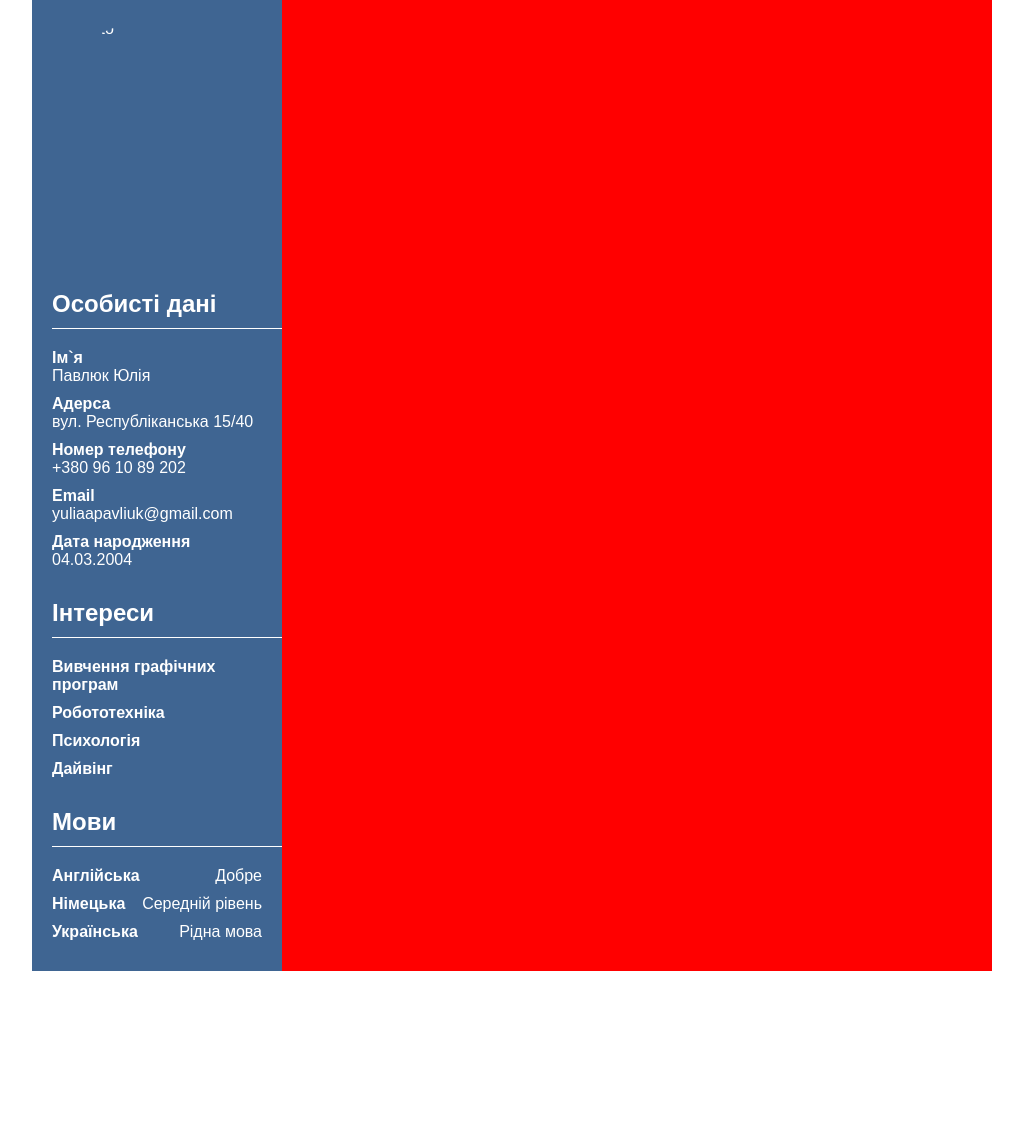
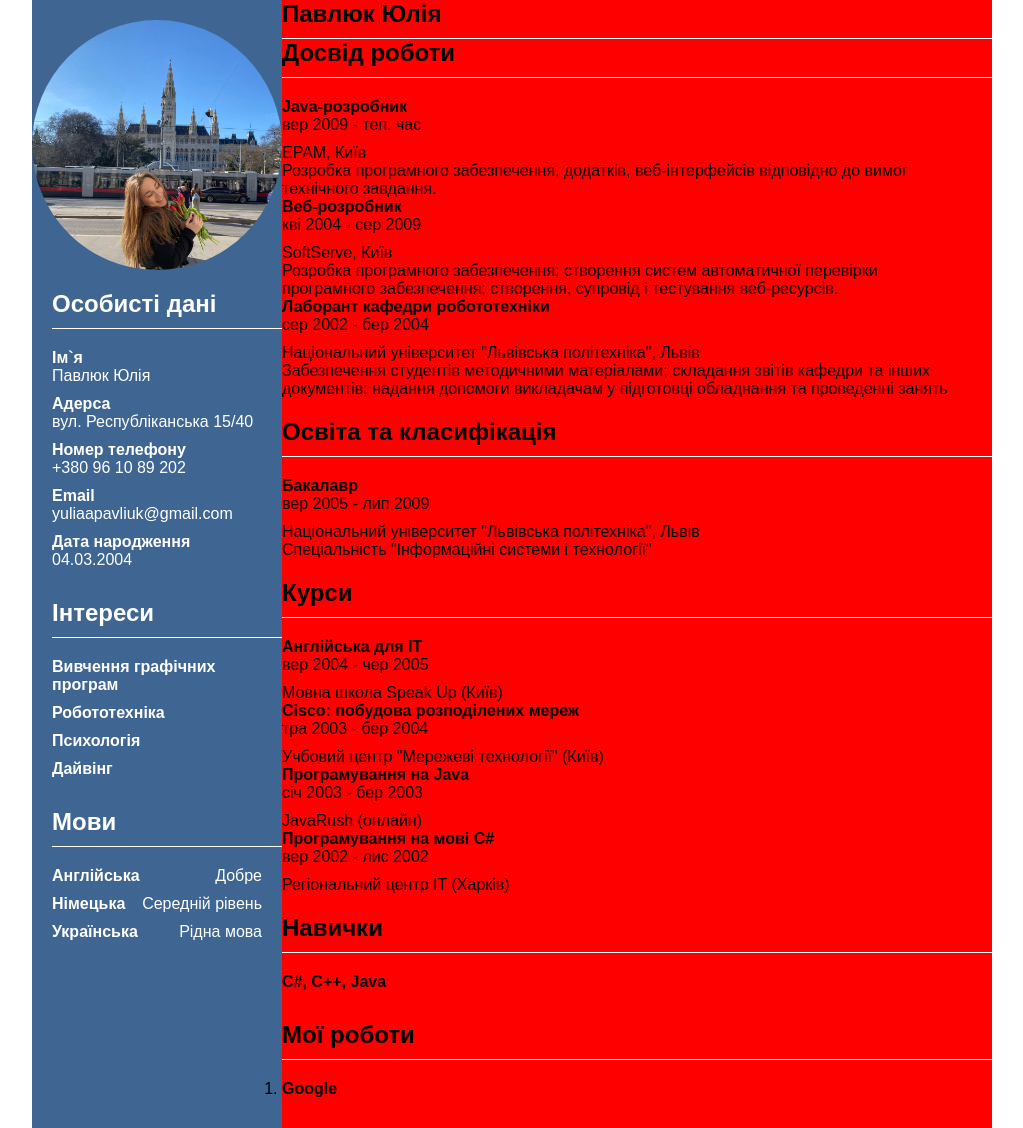
Before and after one commit to Yulia040304/Yulia040304.github.io, a plain HTML site: page index.html in a window 1280 px wide. Shown: the whole page, without its empty margins (128-1151 px from the left). Before the commit the page ends 971 px from the top, so only its background shows below. Drawn offline with Linux system fonts and the light colour scheme.

Commit message:
Add files via upload

```diff
--- a/index.html
+++ b/index.html
@@ -10,7 +10,7 @@
 	<div class="wrapper">
 		<div class="left-side">
 			<div class="photo">
-				<img src="photo.jpg" alt="my photo">
+				<img src="images/photo.jpg" alt="my photo">
 			</div>
 			<div class="left-side-content">
 			<div class="left-side-content-item">
@@ -128,7 +128,165 @@
 		</div>
 	</div>
 		<div class="right-side">
+			<div class="right-side-content">
+				<div class="right-side-content-item">
+					<div class="title">
+				Павлюк Юлія
+			</div>
+				</div>
+			<div class="right-side-content-item">
+				<div class="title font-bold">
+				Досвід роботи
+			</div>
+					<div class="content">
+				<ul>
+					<li>
+						<div class="content-title font-bold">
+							Java-розробник
+						</div>
+						<div class="content-text">
+							вер 2009 - теп. час
+						</div>
+				    </li>
+				    <div class="content-info">
+				    <p>EPAM, Київ</p>
+                    <p>Розробка програмного забезпечення, додатків, веб‑інтерфейсів відповідно до вимог технічного завдання.</p>
+                </div>
+				<li>
+						<div class="content-title font-bold">
+							Веб-розробник
+						</div>
+						<div class="content-text">
+							кві 2004 - сер 2009
+						</div>
+				</li>
+				<div class="content-info">
+				    <p>SoftServe, Київ</p>
+                    <p>Розробка програмного забезпечення; створення систем автоматичної перевірки програмного забезпечення; створення, супровід і тестування веб‑ресурсів.</p>
+                </div>
+				<li>
+						<div class="comtent-title font-bold">
+							Лаборант кафедри робототехніки
+						</div>
+						<div class="content-text">
+							сер 2002 - бер 2004
+						</div>
+					</li>
+				<div class="content-info">
+				    <p>Національний університет "Львівська політехніка", Львів</p>
+                    <p>Забезпечення студентів методичними матеріалами; складання звітів кафедри та інших документів; надання допомоги викладачам у підготовці обладнання та проведенні занять</p>
+                </div>
+				</ul>
+			</div>
+				</div>
 
+					<div class="right-side-content-item">
+				<div class="title font-bold">
+				Освіта та класифікація
+			</div>
+					<div class="content">
+				<ul>
+					<li>
+						<div class="content-title font-bold">
+							Бакалавр
+						</div>
+						<div class="content-text">
+							вер 2005 - лип 2009
+						</div>
+				    </li>
+				   <div class="content-info">
+				    <p>Національний університет "Львівська політехніка", Львів</p>
+                    <p>Спеціальність "Інформаційні системи і технології"</p>
+                </div>
+				</ul>
+			</div>
+				</div>
+
+					<div class="right-side-content-item">
+				<div class="title font-bold">
+				Курси
+			</div>
+					<div class="content">
+				<ul>
+					<li>
+						<div class="content-title font-bold">
+							Англійська для IT
+						</div>
+						<div class="content-text">
+							вер 2004 - чер 2005
+						</div>
+				    </li>
+				     <div class="content-info">
+				    <p>Мовна школа Speak Up (Київ)</p>
+                </div>
+				    <li>
+						<div class="content-title font-bold">
+							Cisco: побудова розподілених мереж
+						</div>
+						<div class="content-text">
+							тра 2003 - бер 2004
+						</div>
+				    </li>
+				      <div class="content-info">
+				    <p>Учбовий центр "Мережеві технології" (Київ)</p>
+                </div>
+				     <li>
+						<div class="content-title font-bold">
+							Програмування на Java
+						</div>
+						<div class="content-text">
+							січ 2003 - бер 2003
+						</div>
+				    </li>
+				      <div class="content-info">
+				    <p>JavaRush (онлайн)</p>
+                </div>
+				      <li>
+						<div class="content-title font-bold">
+							Програмування на мові C#
+						</div>
+						<div class="content-text">
+							вер 2002 - лис 2002
+						</div>
+				    </li>
+				      <div class="content-info">
+				    <p>Регіональний центр IT (Харків)</p>
+                </div>
+				</ul>
+			</div>
+				</div>
+
+				<div class="right-side-content-item">
+				<div class="title font-bold">
+				Навички
+			</div>
+					<div class="content">
+				<ul>
+					<li>
+						<div class="content-title font-bold">
+							C#, С++, Java
+						</div>
+
+				    </li>
+				</ul>
+			</div>
+				</div>
+				<div class="right-side-content-item">
+				<div class="title font-bold">
+				Мої роботи
+			</div>
+					<div class="content">
+				<ol>
+					<li>
+						<div class="content-title font-bold">
+							Google
+						</div>
+
+				    </li>
+				</ol>
+			</div>
+				</div>
+			</div>
 		</div>
 	</div>
 	</body>
```
